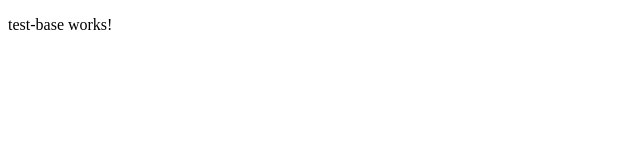
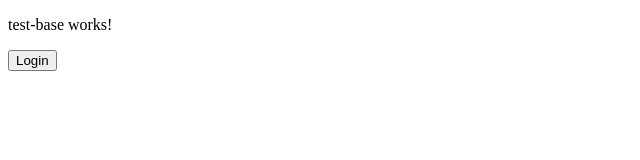
Before and after one commit to surenlancer7/base, an Angular app: page /testbase in a window 1280 px wide. Shown: the top 160 px of the page, without its empty margins (0-640 px from the left). Built offline with nearby package versions, Linux system fonts and the light colour scheme.

Commit message:
cta added

```diff
--- a/package.json
+++ b/package.json
@@ -1,5 +1,5 @@
 {
-  "name": "component-one",
+  "name": "surendher-component-one",
   "version": "0.0.0",
   "scripts": {
     "ng": "ng",
@@ -9,7 +9,7 @@
     "lint": "ng lint",
     "e2e": "ng e2e"
   },
-  "private": true,
+  "private": false,
   "dependencies": {
     "@angular/animations": "~12.2.6",
     "@angular/common": "~12.2.6",
--- a/src/app/child/child.component.html
+++ b/src/app/child/child.component.html
@@ -1 +1,2 @@
 <h2>Products1234</h2>
+<button (click)="baseMethod()">Click</button>
--- a/src/app/child/child.component.ts
+++ b/src/app/child/child.component.ts
@@ -18,4 +18,7 @@ export class ChildComponent implements OnInit {
 
   }
 
+  baseMethod(): void {
+    console.log("baseMethod v1");
+  }
 }
--- a/src/app/test-base/test-base.component.html
+++ b/src/app/test-base/test-base.component.html
@@ -1 +1,2 @@
 <p>test-base works!</p>
+<button (click)="login()">Login</button>
--- a/src/app/test-base/test-base.component.ts
+++ b/src/app/test-base/test-base.component.ts
@@ -12,4 +12,8 @@ export class TestBaseComponent implements OnInit {
   ngOnInit(): void {
   }
 
+  login(): void {
+    console.log("lobin base v1");
+  }
+
 }
--- a/tsconfig.json
+++ b/tsconfig.json
@@ -22,7 +22,6 @@
     ]
   },
   "angularCompilerOptions": {
-    "enableIvy": false,
     "enableI18nLegacyMessageIdFormat": false,
     "strictInjectionParameters": true,
     "strictInputAccessModifiers": true,
```
